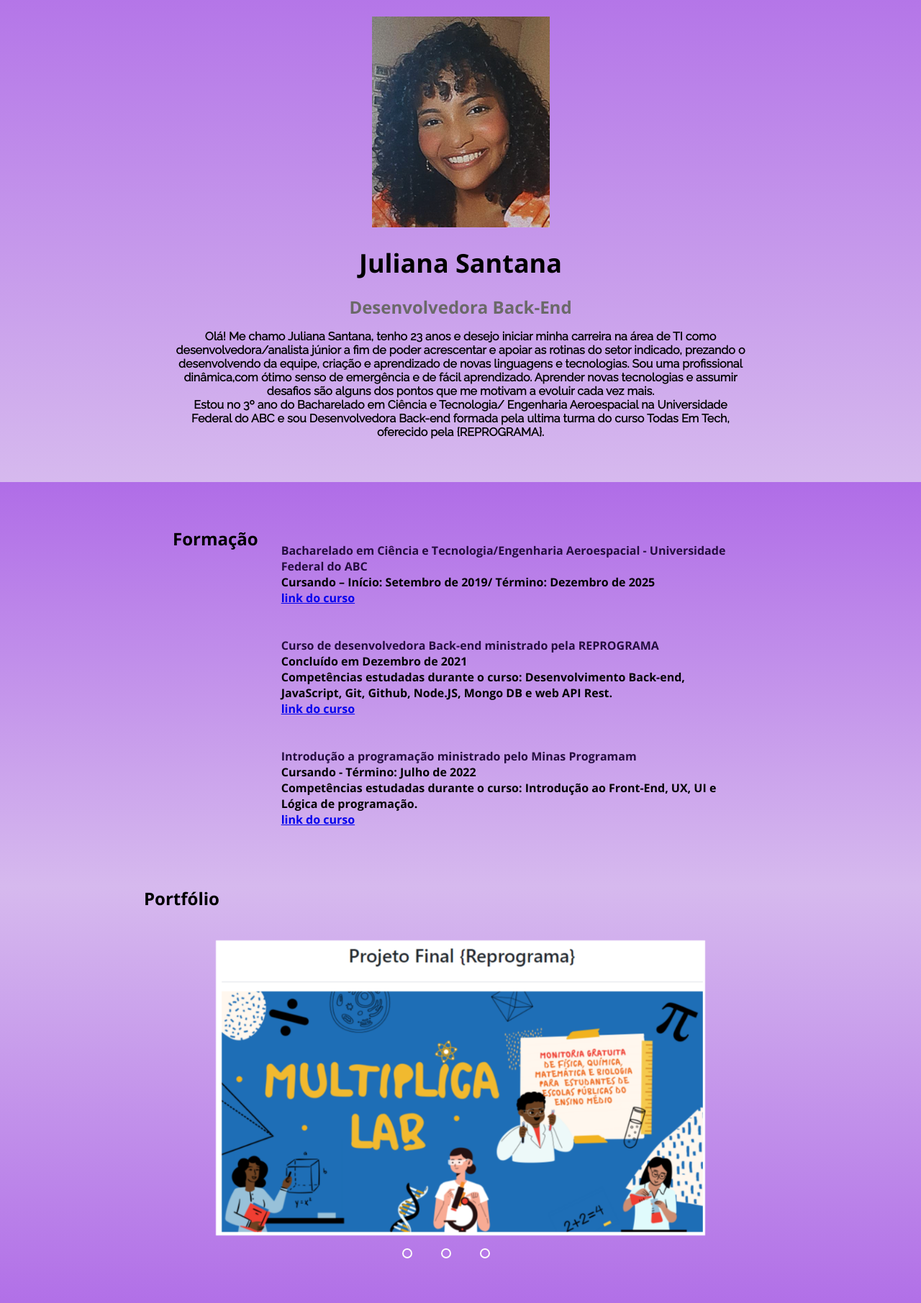
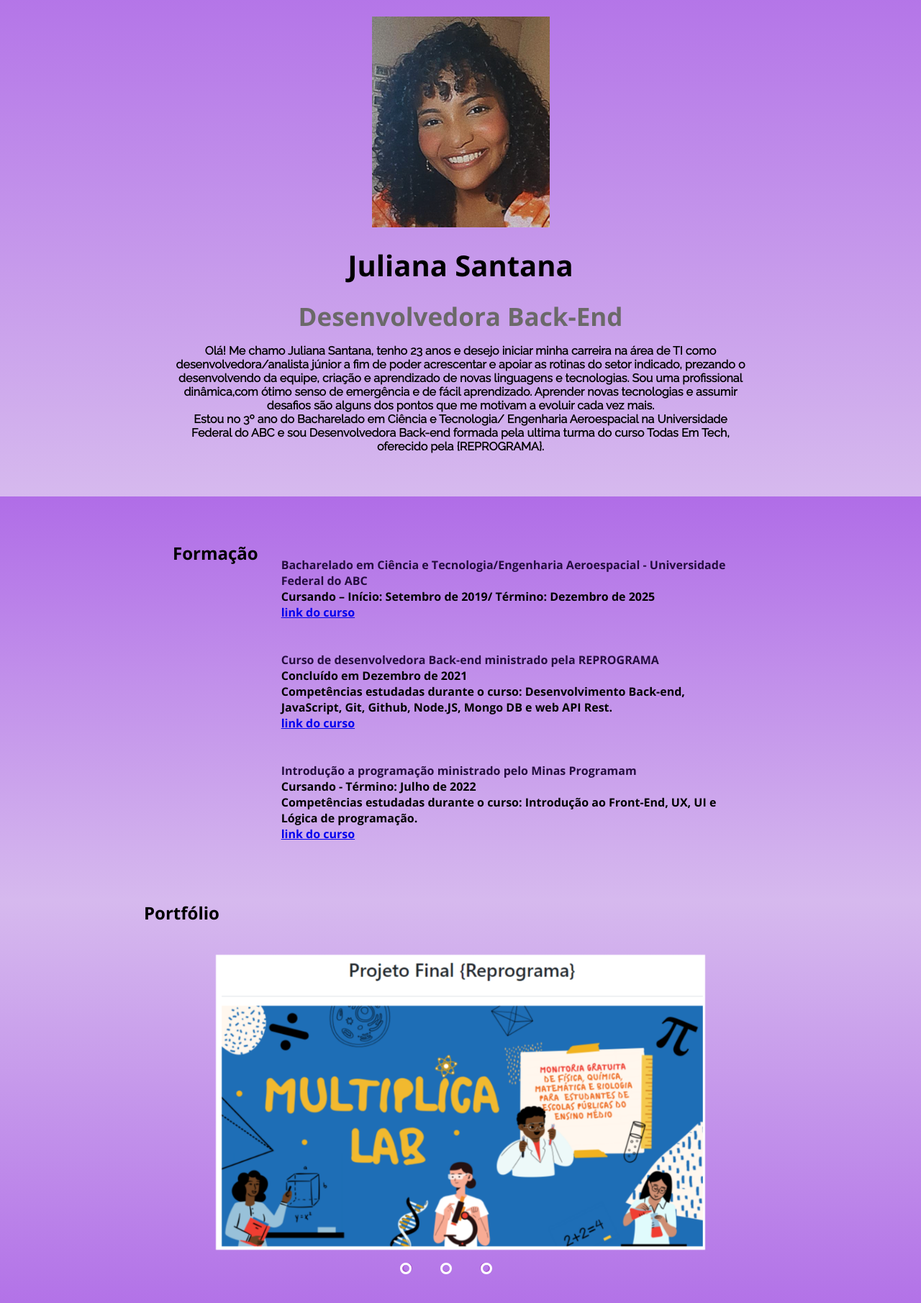
Before and after one commit to juesantana/HTML-Minas, a plain HTML site: page index.html in a window 1280 px wide. Shown: the part 109-1920 px from the top of the page at 72% size. Drawn offline with nearby package versions, Linux system fonts and the light colour scheme.

Commit message:
add sliders

```diff
--- a/css/style.css
+++ b/css/style.css
@@ -40,7 +40,7 @@ li{
 }
 .menu a {
     font-weight: 700;
-    font-size: 18px;
+    font-size:24px;
     line-height:25px;
     color:#ffffff;
 }
@@ -62,12 +62,12 @@ li{
 }
 .title {
     font-weight: 700;
-    font-size: 36px;
+    font-size: 40px;
     margin-bottom:20px;
 }
 .subtitle {
     font-weight:700 ;
-    font-size: 24px;
+    font-size: 35px;
     color:#6b6969;
     margin-bottom:15px;
 }
@@ -78,7 +78,7 @@ li{
     max-width: 800px;
     text-align:center;
     font-size:16px;
-    width:100%;
+
 
 
 
@@ -120,15 +120,18 @@ li{
     width:100%;
     height: 600px;
     overflow: hidden;
+    max-width:100%
+
 }
 
 
 .titleportfolio{
 
-    font-size: 24px;
+    font-size:24px;
     color:hsl(0, 0%, 0%);
     margin-left:200px;
     margin-bottom:40px;
+    max-width:100%
 
 }
 
@@ -170,14 +173,14 @@ position: relative;
 }
 
 .manual-btn{
-    border: 2px solid rgb(255, 255, 255);
+    border: 3px solid rgb(255, 255, 255);
     padding:5px;
     border-radius:20px;
     cursor: pointer;
     transition: 1s;
 }
 .manual-btn:hover{
-    background-color: rgb(255, 255, 255);;
+    background-color: #837eeb;
 }
 
 #contato{
```
